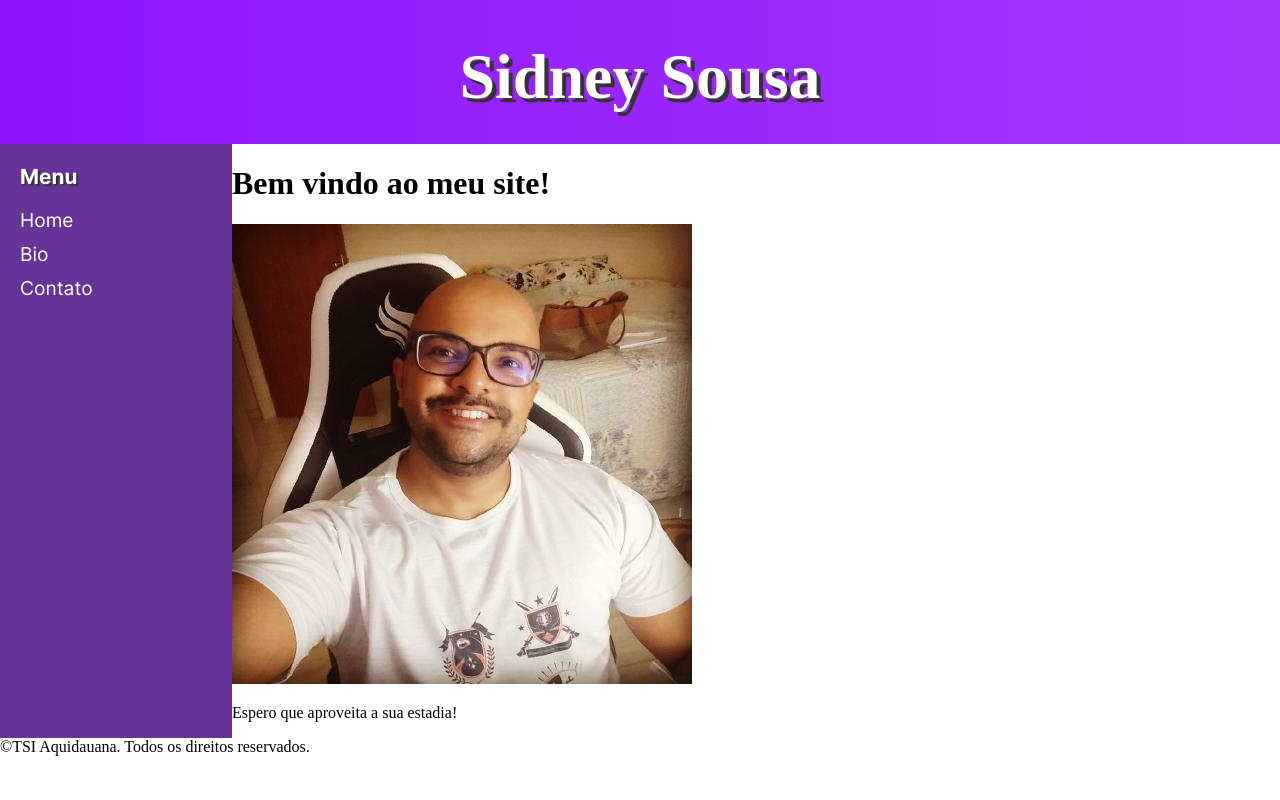
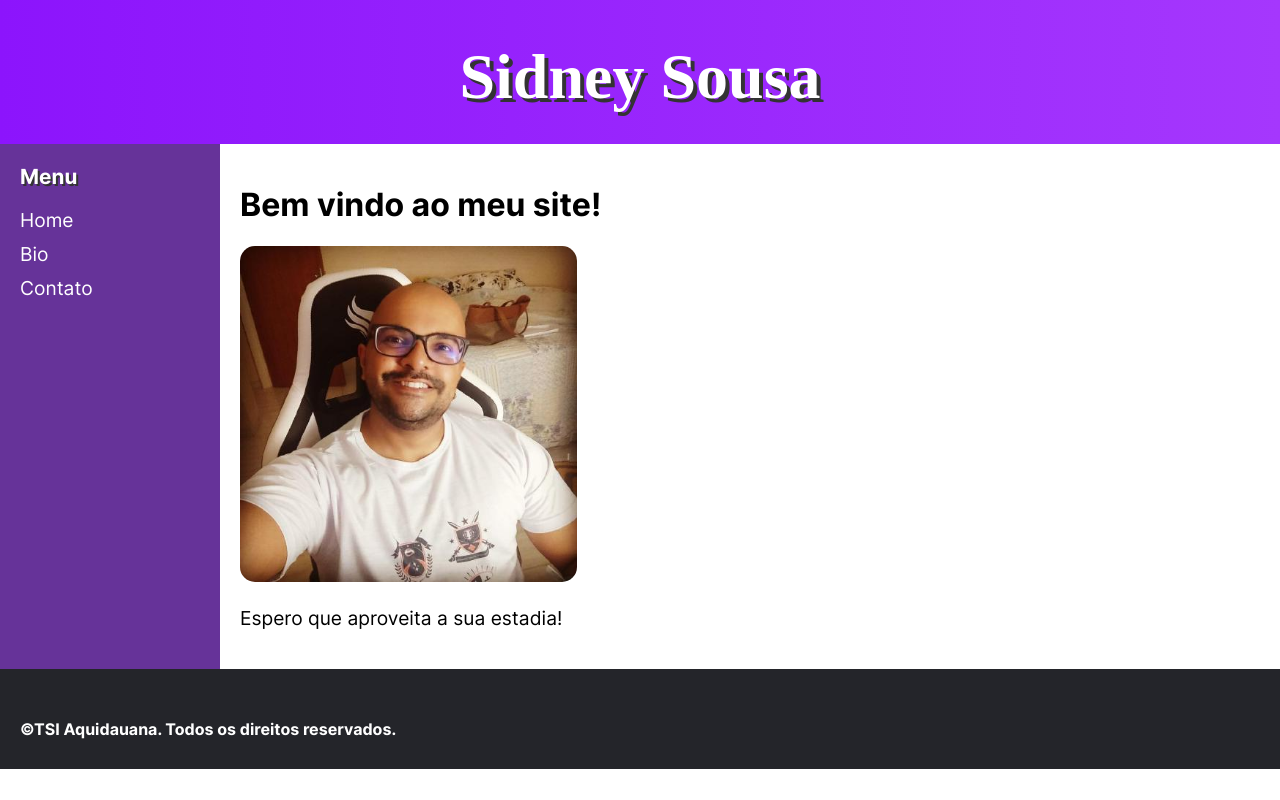
Before and after one commit to sidneyroberto/CPW1_2022_2, a plain HTML site: page aula04/index.html in a window 1280 px wide. Drawn offline with Linux system fonts and the light colour scheme; a web font is replaced by a local one.

Commit message:
layout desktop pronto

```diff
--- a/aula04/css/styles.css
+++ b/aula04/css/styles.css
@@ -65,3 +65,36 @@ body {
     color: #d5b8ff;
     font-size: 105%;
 }
+
+#content {
+    padding: 20px;
+    width: 85%;
+    /*display: flex;
+    flex-direction: column;
+    align-items: center;*/
+}
+
+#content h1 {
+    font-family: 'bold';
+}
+
+#content img {
+    width: 33%;
+    border-radius: 15px;
+    /*box-shadow: 10px 10px 2px #aaa;*/
+}
+
+#content p {
+    font-family: 'regular';
+    font-size: 120%;
+}
+
+#footer {
+    padding: 50px 20px 30px 20px;
+    background-color: #24252a;
+}
+
+#footer span {
+    font-family: 'bold';
+    color: white;
+}
```
